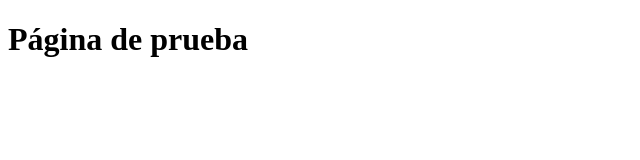
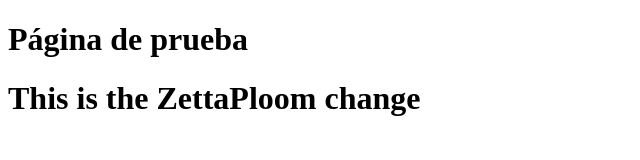
Before and after one commit to Sabeto051/IngWeb2020_1, a plain HTML site: page index.html in a window 1280 px wide. Shown: the whole page, without its empty margins (0-640 px from the left). Drawn offline with Linux system fonts and the light colour scheme.

Commit message:
ZettaPloom commit

```diff
--- a/index.html
+++ b/index.html
@@ -7,5 +7,6 @@
   </head>
   <body>
     <h1>Página de prueba</h1>
+    <h1>This is the ZettaPloom change</h1>
   </body>
 </html>
```
